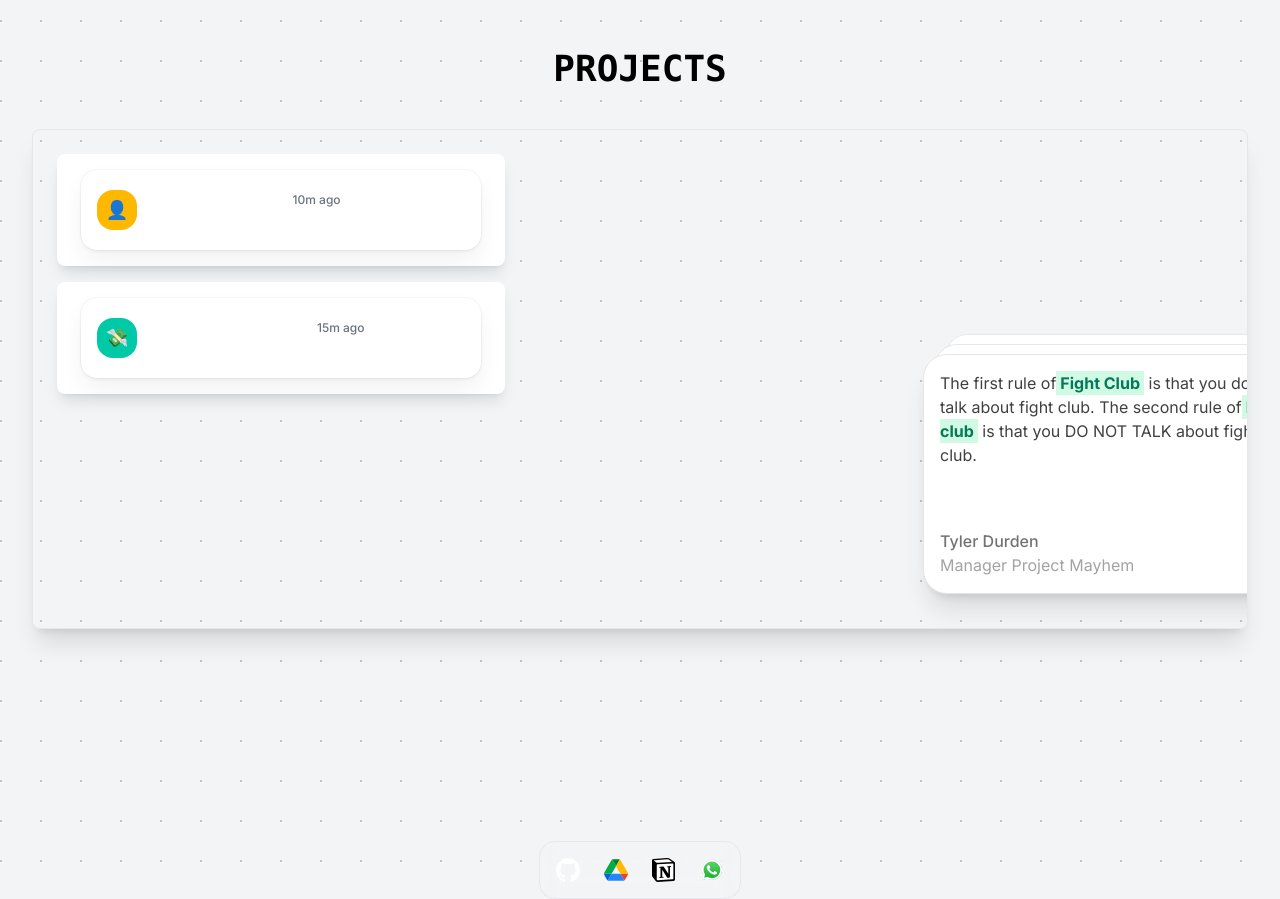
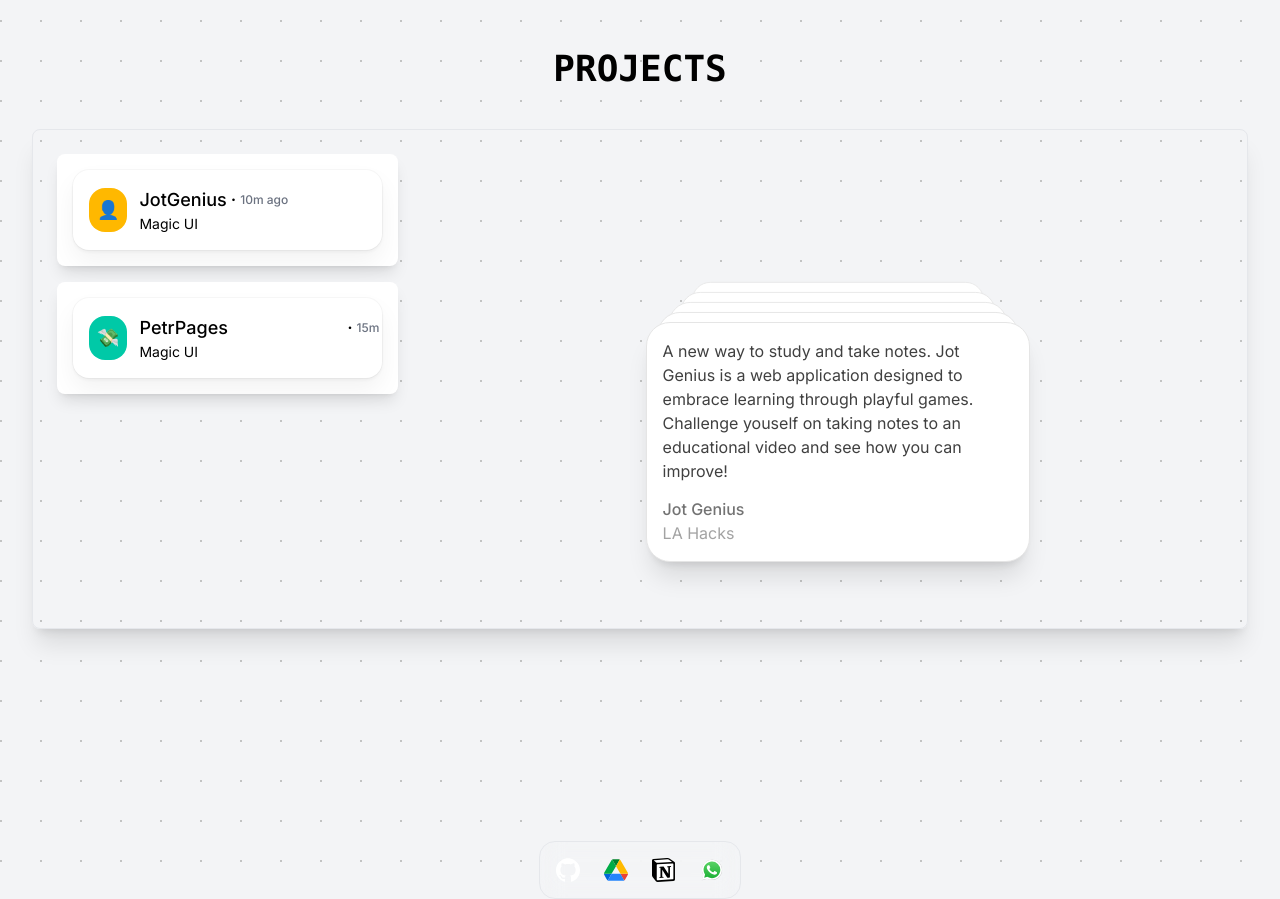
Before and after one commit to huynh-kyle23/personalWeb, a Next.js app: page / in a window 1280 px wide. Shown: the part 2700-3599 px from the top of the page. Built offline with nearby package versions, Linux system fonts and the light colour scheme.

Commit message:
Fixed card stack and added content.

```diff
--- a/components/animated_list_component.tsx
+++ b/components/animated_list_component.tsx
@@ -14,28 +14,35 @@ interface Item {
 
 let notifications = [
   {
-    name: "Payment received",
+    name: "PetrPages                        ",
     description: "Magic UI",
     time: "15m ago",
     icon: "💸",
     color: "#00C9A7",
   },
   {
-    name: "User signed up",
+    name: "JotGenius",
     description: "Magic UI",
     time: "10m ago",
     icon: "👤",
     color: "#FFB800",
   },
   {
-    name: "New message",
+    name: "Yappr",
     description: "Magic UI",
     time: "5m ago",
     icon: "💬",
     color: "#FF3D71",
   },
   {
-    name: "New event",
+    name: "Spesis Analysis",
+    description: "Magic UI",
+    time: "2m ago",
+    icon: "🗞️",
+    color: "#1E86FF",
+  },
+  {
+    name: "Dublin Classification",
     description: "Magic UI",
     time: "2m ago",
     icon: "🗞️",
@@ -49,31 +56,32 @@ const Notification = ({ name, description, icon, color, time }: Item) => {
   return (
     <figure
       className={cn(
-        "relative mx-auto min-h-fit w-full max-w-[400px] cursor-pointer overflow-hidden rounded-2xl p-4",
+        "relative mx-auto min-h-fit w-full max-w-[500px] cursor-pointer overflow-hidden rounded-2xl p-4", // Increased max-w
         "transition-all duration-200 ease-in-out hover:scale-[103%]",
-        "bg-white [box-shadow:0_0_0_1px_rgba(0,0,0,.03),0_2px_4px_rgba(0,0,0,.05),0_12px_24px_rgba(0,0,0,.05)]",
+        "bg-white text-black [box-shadow:0_0_0_1px_rgba(0,0,0,.03),0_2px_4px_rgba(0,0,0,.05),0_12px_24px_rgba(0,0,0,.05)]", // Added text-black
         "transform-gpu dark:bg-transparent dark:backdrop-blur-md dark:[border:1px_solid_rgba(255,255,255,.1)] dark:[box-shadow:0_-20px_80px_-20px_#ffffff1f_inset]"
       )}
     >
       <div className="flex flex-row items-center gap-3">
         <div
-          className="flex size-10 items-center justify-center rounded-2xl"
+          className="flex items-center justify-center rounded-2xl p-2"
           style={{ backgroundColor: color }}
         >
           <span className="text-lg">{icon}</span>
         </div>
-        <div className="flex flex-col overflow-hidden">
-          <figcaption className="flex flex-row items-center whitespace-pre text-lg font-medium dark:text-white">
+        <div className="flex flex-col">
+          <figcaption className="flex flex-row items-center whitespace-pre text-lg font-medium text-black"> {/* Ensured text is black */}
             <span className="text-sm sm:text-lg">{name}</span>
             <span className="mx-1">·</span>
             <span className="text-xs text-gray-500">{time}</span>
           </figcaption>
-          <p className="text-sm font-normal dark:text-white/60">{description}</p>
+          <p className="text-sm font-normal text-black">{description}</p> {/* Ensured text is black */}
         </div>
       </div>
     </figure>
   );
 };
+
 
 export function AnimatedListDemo({ className }: { className?: string }) {
   return (
@@ -93,9 +101,7 @@ export function AnimatedListDemo({ className }: { className?: string }) {
           </AnimatedList>
         </div>
         {/* Card Stack */}
-        <div className="w-[300px] flex-shrink-0">
-          <CardStackDemo />
-        </div>
+        <CardStackDemo />
       </div>
     </div>
   );
--- a/components/card_stack_component.tsx
+++ b/components/card_stack_component.tsx
@@ -1,9 +1,10 @@
 "use client";
 import { CardStack } from "../components/ui/cardStack";
 import { cn } from "@/lib/utils";
+
 export function CardStackDemo() {
   return (
-    <div className="h-[40rem] flex items-center justify-center w-full">
+    <div className="h-[40rem] flex items-center justify-center w-full -mt-8"> {/* Adjust the margin-top here */}
       <CardStack items={CARDS} />
     </div>
   );
@@ -32,40 +33,63 @@ export const Highlight = ({
 const CARDS = [
   {
     id: 0,
-    name: "Manu Arora",
-    designation: "Senior Software Engineer",
+    name: "PetrPages",
+    designation: "UCI Hackathon",
     content: (
       <p>
-        These cards are amazing, <Highlight>I want to use them</Highlight> in my
-        project. Framer motion is a godsend ngl tbh fam 🙏
+        A social media web application that allows you to connect
+        to other students at your school for general hangouts and
+        productive study groups!
       </p>
     ),
   },
   {
-    id: 1,
-    name: "Elon Musk",
-    designation: "Senior Shitposter",
+    id: 4,
+    name: "Jot Genius",
+    designation: "LA Hacks",
     content: (
       <p>
-        I dont like this Twitter thing,{" "}
-        <Highlight>deleting it right away</Highlight> because yolo. Instead, I
-        would like to call it <Highlight>X.com</Highlight> so that it can easily
-        be confused with adult sites.
+        A new way to study and take notes. Jot Genius is a web application
+        designed to embrace learning through playful games. Challenge youself
+        on taking notes to an educational video and see how you can improve!
+      </p>
+    ),
+  },
+  {
+    id: 3, //4
+    name: "Yappr",
+    designation: "Hack @ UCI",
+    content: (
+      <p>
+        An AI chatbot on the terminal that can listen to and respond back to you
+        in real time. Your everyday assistant all in the terminal to help you
+        with your daily tasks!
       </p>
     ),
   },
   {
     id: 2,
-    name: "Tyler Durden",
-    designation: "Manager Project Mayhem",
+    name: "Sepsis Analysis",
+    designation: "Datathon",
     content: (
       <p>
-        The first rule of
-        <Highlight>Fight Club</Highlight> is that you do not talk about fight
-        club. The second rule of
-        <Highlight>Fight club</Highlight> is that you DO NOT TALK about fight
-        club.
+        An analysis on the incidence and prevalence of sepsis. Including
+        determinate factos that have strong correlation to the prevalence of sepsis
+        as well as interesting discoveries on what may connect an individual to sepsis
+        as well. Go through the life cycle of data through the lens of public health!
       </p>
-    ),
+    )
   },
+  {
+    id: 1, //2
+    name: "Dublin Classification",
+    designation: "Datathon",
+    content: (
+      <p>
+        An analysis on the AirBNB housing market in Dublin Ireland.
+        Explore and discover the unqieu and interesting trends that make
+        a more attractive house and an excellent host on AirBNB through data!
+      </p>
+    )
+  }
 ];
--- a/components/ui/animated_list.tsx
+++ b/components/ui/animated_list.tsx
@@ -55,13 +55,14 @@ export function AnimatedListItem({ children }: { children: React.ReactNode }) {
     <motion.div
       {...animations}
       layout
-        className="bg-white shadow-lg rounded-lg p-4 max-w-md w-full" // Full width within its container
+      className="bg-white shadow-lg rounded-lg p-4 max-w-md w-full text-black" // Added 'text-black' class
       style={{
         width: '90%', // Adjust width to be a percentage of its container
         marginLeft: '0', // Pushes the item to the left
         marginRight: 'auto', // Ensures no space on the right
         position: 'relative', // Allows for positioning adjustments
         right: '0', // Ensures it aligns to the left
+        color: 'black', // Ensures the text color is black
       }}
     >
       {children}
--- a/components/ui/cardStack.tsx
+++ b/components/ui/cardStack.tsx
@@ -1,4 +1,3 @@
-"use client";
 import { useEffect, useState } from "react";
 import { motion } from "framer-motion";
 
@@ -22,37 +21,41 @@ export const CardStack = ({
 }) => {
   const CARD_OFFSET = offset || 10;
   const SCALE_FACTOR = scaleFactor || 0.06;
-  const [cards, setCards] = useState<Card[]>(items);
+
+  // Sort the cards by ID in increasing order
+  const sortedItems = [...items].sort((a, b) => a.id - b.id);
+  const [cards, setCards] = useState<Card[]>(sortedItems);
 
   useEffect(() => {
     startFlipping();
-
     return () => clearInterval(interval);
   }, []);
+
   const startFlipping = () => {
     interval = setInterval(() => {
       setCards((prevCards: Card[]) => {
-        const newArray = [...prevCards]; // create a copy of the array
-        newArray.unshift(newArray.pop()!); // move the last element to the front
+        // Maintain sorted order while flipping
+        const newArray = [...prevCards];
+        newArray.unshift(newArray.pop()!); // Move the last element to the front
         return newArray;
       });
     }, 5000);
   };
 
   return (
-    <div className="relative  h-60 w-60 md:h-60 md:w-96">
+    <div className="relative h-60 w-60 md:h-60 md:w-96">
       {cards.map((card, index) => {
         return (
           <motion.div
             key={card.id}
-            className="absolute dark:bg-black bg-white h-60 w-60 md:h-60 md:w-96 rounded-3xl p-4 shadow-xl border border-neutral-200 dark:border-white/[0.1]  shadow-black/[0.1] dark:shadow-white/[0.05] flex flex-col justify-between"
+            className="absolute dark:bg-black bg-white h-60 w-60 md:h-60 md:w-96 rounded-3xl p-4 shadow-xl border border-neutral-200 dark:border-white/[0.1] shadow-black/[0.1] dark:shadow-white/[0.05] flex flex-col justify-between"
             style={{
               transformOrigin: "top center",
             }}
             animate={{
               top: index * -CARD_OFFSET,
-              scale: 1 - index * SCALE_FACTOR, // decrease scale for cards that are behind
-              zIndex: cards.length - index, //  decrease z-index for the cards that are behind
+              scale: 1 - index * SCALE_FACTOR, // Decrease scale for cards that are behind
+              zIndex: cards.length - index, // Decrease z-index for the cards that are behind
             }}
           >
             <div className="font-normal text-neutral-700 dark:text-neutral-200">
```
Lines whose indentation alone changed are shown as unchanged.
